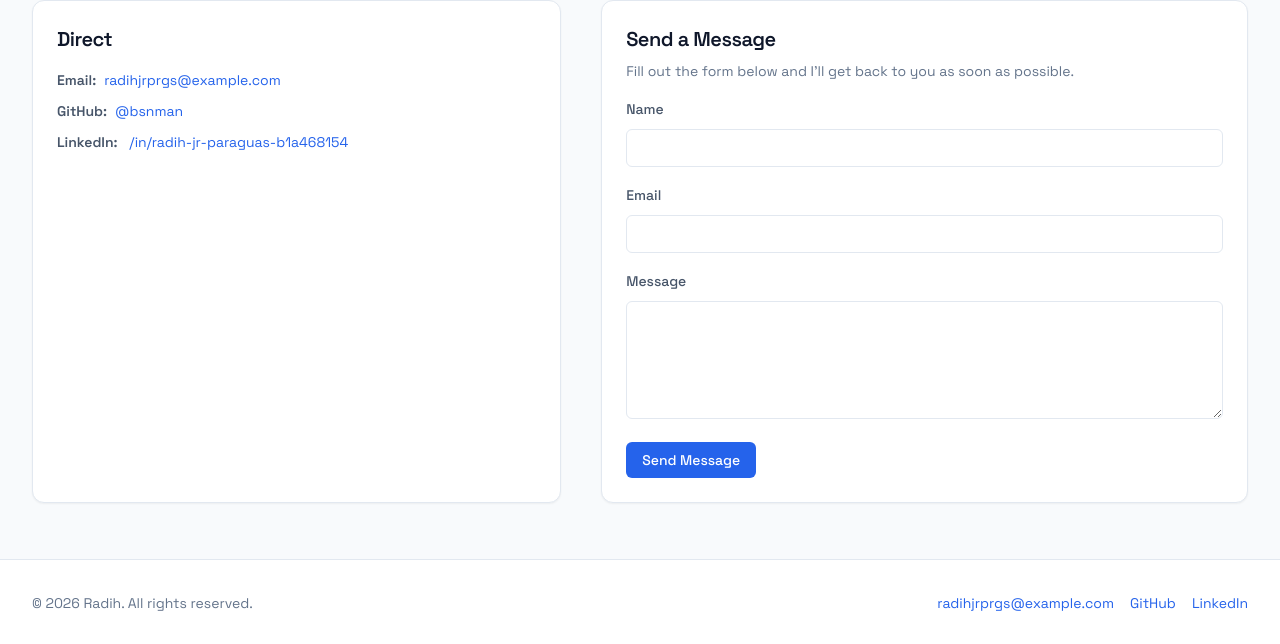
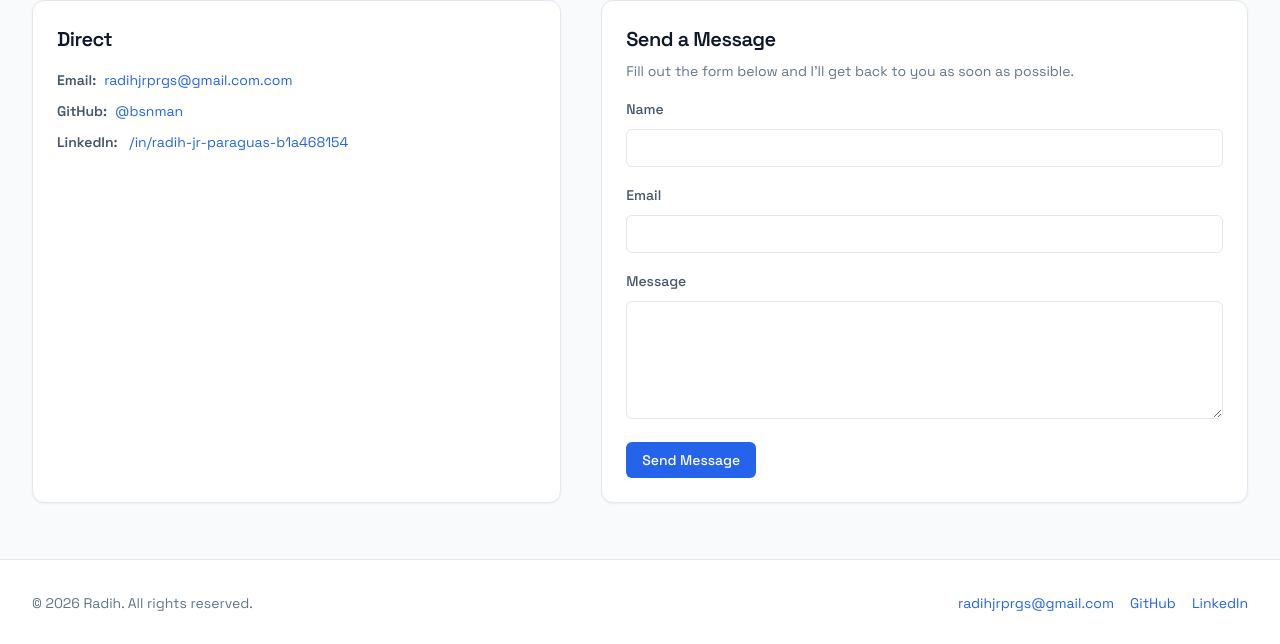
Before and after one commit to bsnman/radih.dev, a Vue app: page /contact in a window 1280 px wide. Shown: the part 253-897 px from the top of the page. Built offline with nearby package versions, Linux system fonts and the light colour scheme.

Commit message:
Fix email

```diff
--- a/src/components/Footer.vue
+++ b/src/components/Footer.vue
@@ -3,7 +3,7 @@
     <div class="container flex flex-col gap-4 py-8 text-sm text-slate-600 md:flex-row md:items-center md:justify-between">
       <p class="text-slate-500">© 2026 Radih. All rights reserved.</p>
       <div class="flex flex-wrap gap-4">
-        <a href="mailto:radihjrprgs@example.com">radihjrprgs@example.com</a>
+        <a href="mailto:radihjrprgs@gmail.com">radihjrprgs@gmail.com</a>
         <a href="https://github.com/bsnman" target="_blank" rel="noreferrer">GitHub</a>
         <a href="https://www.linkedin.com/in/radih-jr-paraguas-b1a468154/" target="_blank" rel="noreferrer">LinkedIn</a>
       </div>
--- a/src/pages/Contact.vue
+++ b/src/pages/Contact.vue
@@ -178,7 +178,7 @@ onUnmounted(() => {
         <div class="mt-4 space-y-2 text-sm">
           <p>
             <span class="font-semibold text-slate-600">Email:</span>
-            <a href="mailto:radihjrprgs@example.com" class="ml-2">radihjrprgs@example.com</a>
+            <a href="mailto:radihjrprgs@gmail.com" class="ml-2">radihjrprgs@gmail.com.com</a>
           </p>
           <p>
             <span class="font-semibold text-slate-600">GitHub:</span>
```
